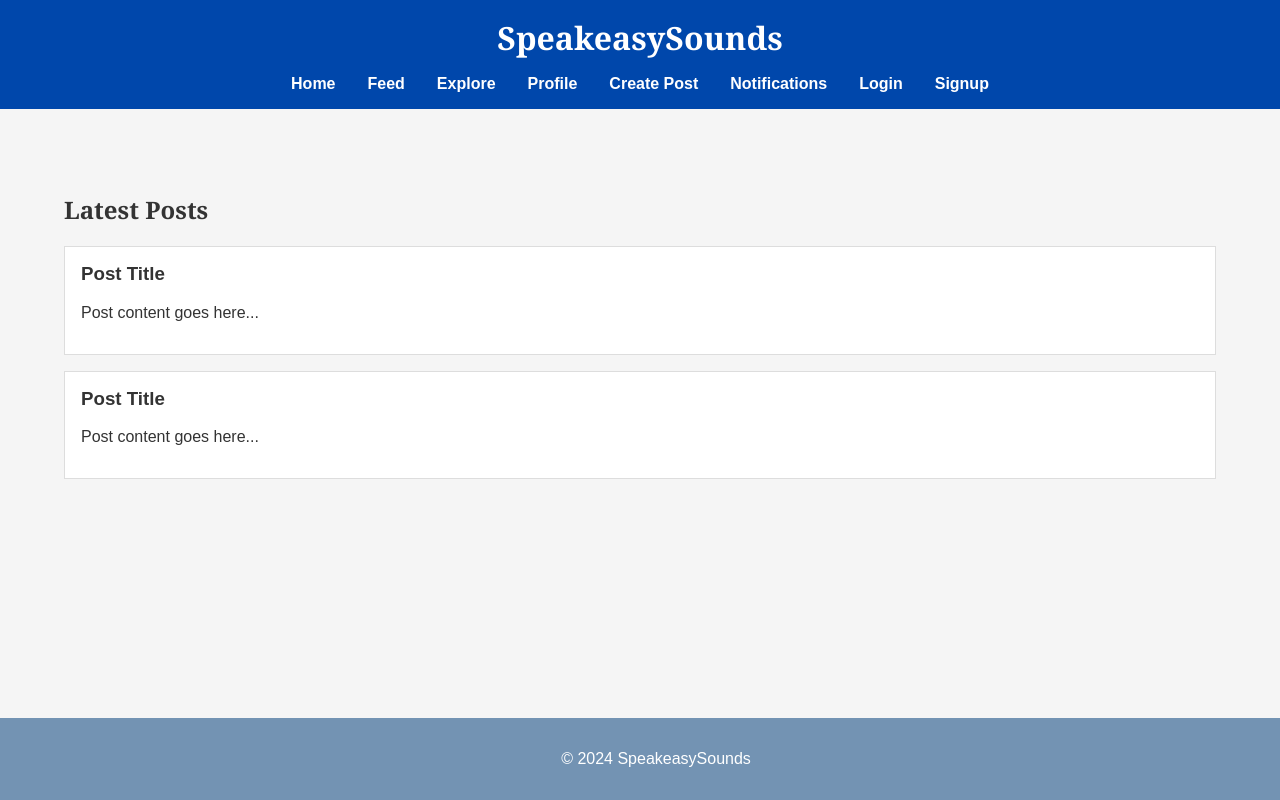
After one commit to MarcusMallia/MarcusMallia-PHPsynoptic, a PHP site: page / in a window 1280 px wide. The commit adds this page. Run offline with PHP 8.4, Linux system fonts and the light colour scheme.

Commit message:
Implement and style the home page
- Created header.php template for the page header
- Created footer.php template for the page footer
- Created index.php for the home page with navigation and placeholders
- Included header.php and footer.php in index.php
- Styled the home page using style.css

```diff
--- /dev/null
+++ b/assets/style.css
@@ -0,0 +1,70 @@
+/* General Styles */
+body {
+    font-family: 'Arial', sans-serif;
+    background-color: #f5f5f5;
+    color: #333;
+    margin: 0;
+    padding: 0;
+}
+
+/* Header Styles */
+header {
+    background-color: #0047AB; /* Dark blue background */
+    color: white;
+    padding: 1rem;
+    text-align: center;
+}
+
+header h1 {
+    font-family: 'Georgia', serif; /* Serif font for headings */
+    margin: 0;
+}
+
+nav ul {
+    list-style: none;
+    padding: 0;
+    display: flex;
+    justify-content: center;
+    margin: 1rem 0 0;
+}
+
+nav ul li {
+    margin: 0 1rem;
+}
+
+nav ul li a {
+    color: white;
+    text-decoration: none;
+    font-weight: bold;
+}
+
+/* Main Content Styles */
+main {
+    padding: 2rem;
+}
+
+.post {
+    background-color: white;
+    border: 1px solid #ddd;
+    padding: 1rem;
+    margin-bottom: 1rem;
+}
+
+.post h3 {
+    margin-top: 0;
+}
+
+/* Footer Styles */
+footer {
+    background-color: #7393B3; /* Silver background */
+    color: white;
+    text-align: center;
+    padding: 1rem;
+    position: fixed;
+    bottom: 0;
+    width: 100%;
+}
+
+h2 {
+    font-family: 'Georgia', serif; /* Serif font for headings */
+}
--- /dev/null
+++ b/index.php
@@ -0,0 +1,23 @@
+<?php
+// Include the header template
+include 'templates/header.php';
+?>
+
+<!-- Main content section -->
+<main>
+    <h2>Latest Posts</h2>
+    <!-- Placeholder for the latest posts -->
+    <div class="post">
+        <h3>Post Title</h3>
+        <p>Post content goes here...</p>
+    </div>
+    <div class="post">
+        <h3>Post Title</h3>
+        <p>Post content goes here...</p>
+    </div>
+</main>
+
+<?php
+// Include the footer template
+include 'templates/footer.php';
+?>
--- a/templates/footer.php
+++ b/templates/footer.php
@@ -1,4 +1,5 @@
 </main>
+    <!-- Footer section -->
     <footer>
         <p>&copy; 2024 SpeakeasySounds</p>
     </footer>
--- a/templates/header.php
+++ b/templates/header.php
@@ -7,13 +7,20 @@
     <link rel="stylesheet" href="assets/style.css">
 </head>
 <body>
+    <!-- Header section -->
     <header>
-        <h1>Welcome to SpeakeasySounds</h1>
+        <h1>SpeakeasySounds</h1>
+        <!-- Navigation menu -->
         <nav>
             <ul>
                 <li><a href="index.php">Home</a></li>
+                <li><a href="feed.php">Feed</a></li>
+                <li><a href="explore.php">Explore</a></li>
                 <li><a href="profile.php">Profile</a></li>
-                <li><a href="logout.php">Logout</a></li>
+                <li><a href="create_post.php">Create Post</a></li>
+                <li><a href="notifications.php">Notifications</a></li>
+                <li><a href="login.php">Login</a></li>
+                <li><a href="signup.php">Signup</a></li>
             </ul>
         </nav>
     </header>
```
Also changed, not shown: scripts/index.php (deleted, +0 -10 lines).
